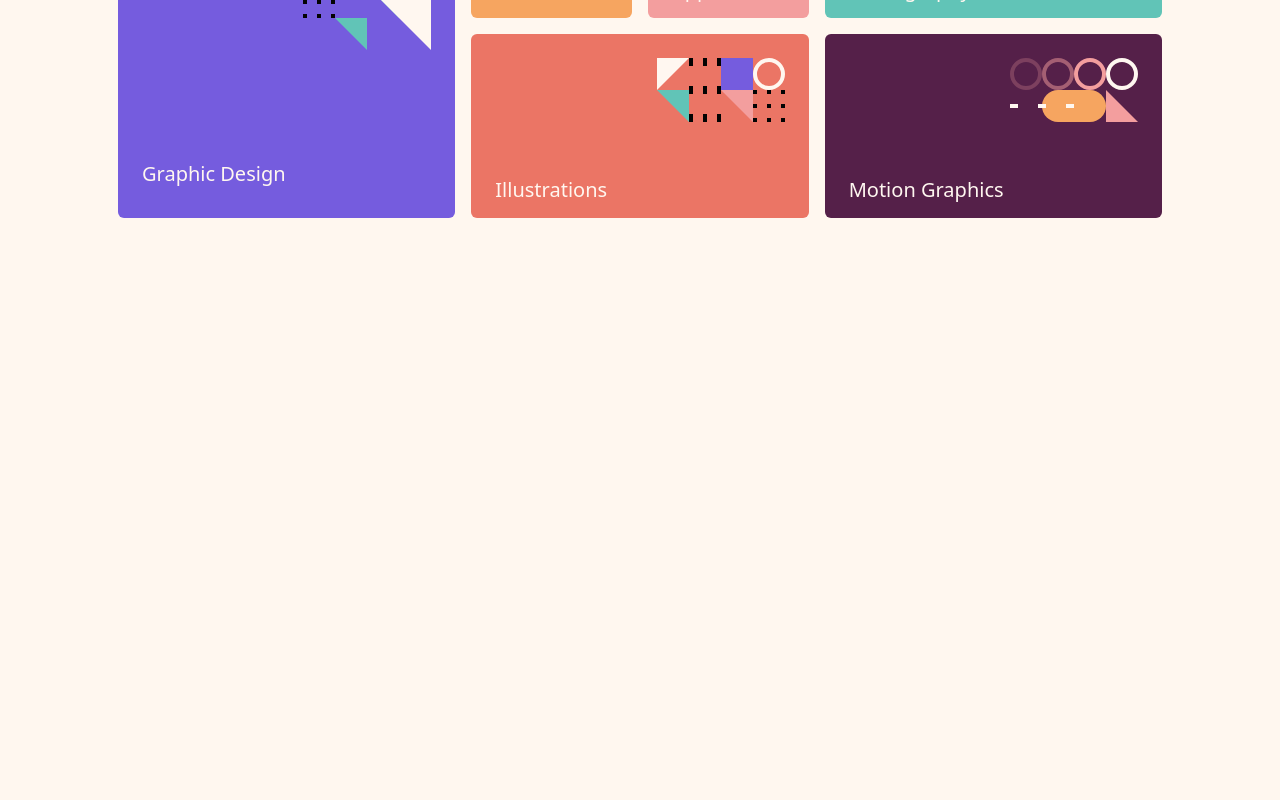
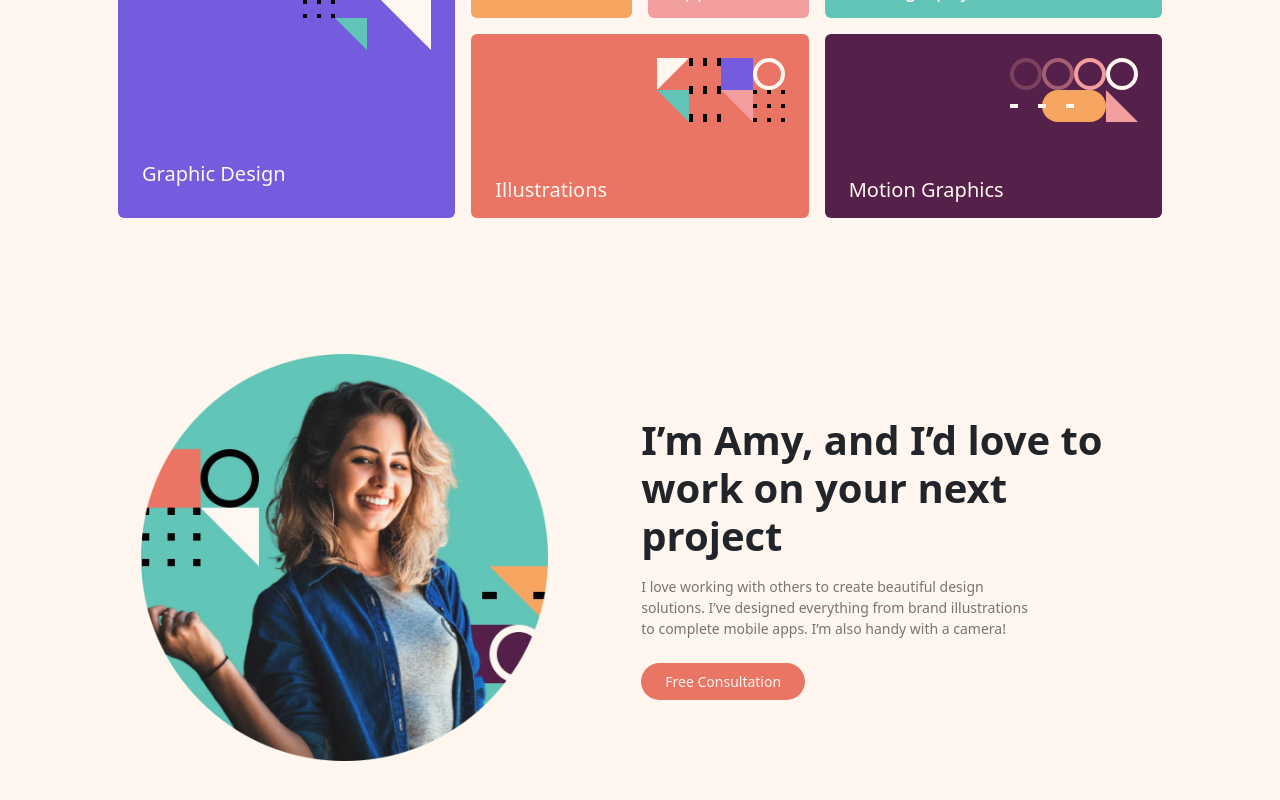
Before and after one commit to ShaimaaAKamal/MyPortfolio, a React (Create React App) app: page / in a window 1280 px wide. Shown: the part 408-1208 px from the top of the page. Before the commit the page ends 800 px from the top, so only its background shows below. Built offline with nearby package versions, Linux system fonts and the light colour scheme.

Commit message:
implement info component and call it in app component

```diff
--- a/src/Components/App/App.js
+++ b/src/Components/App/App.js
@@ -1,5 +1,6 @@
 import Heading from "../Header/Heading";
-import Skills from '../Skills/Skills'
+import Skills from '../Skills/Skills';
+import Info from "../Info/Info";
 function App() {
   return (
     <div className="App">
@@ -9,7 +10,8 @@ function App() {
           <h1 className="fHL">Design solutions made easy</h1>
           <p className="small textGray px-5 px-md-4">With over ten years of experience in various design disciplines, I’m your one-stop shop for your design needs.</p>
         </header>
-        <Skills/>
+        <Skills />
+        <Info/>
       </div>
     </div>
   );
--- a/src/Components/Info/Info.jsx
+++ b/src/Components/Info/Info.jsx
@@ -1,7 +1,22 @@
-import React from 'react'
+import React from 'react';
+import Image from '../../assets/image-amy.webp'
 
-export default function Info() {
+export default function
+() {
   return (
-    <div>Info</div>
+    <div className='row gy-4 gx-5 py-5 my-5 align-items-center' >
+       <div className='col-md-6 col-xl-5 col-8 mx-auto'>
+          <div>
+             <img src={Image} alt="userImage" className='w-100'/>
+           </div>
+        </div>
+        <div className='col-md-6 col-xl-6 offset-xl-1 col-10 mx-auto'>
+            <div className='text-center text-md-start'>
+                <h4 className='fHM'>I’m Amy, and I’d love to work on your next project</h4>
+                <p className="small textGray mt-0 mb-3 py-2 pe-lg-5 me-lg-5">I love working with others to create beautiful design solutions. I’ve designed everything from brand illustrations to complete mobile apps. I’m also handy with a camera!</p>
+                <button className='secondaryBtn'>Free Consultation</button>
+             </div>
+        </div>
+    </div>
   )
 }
```
